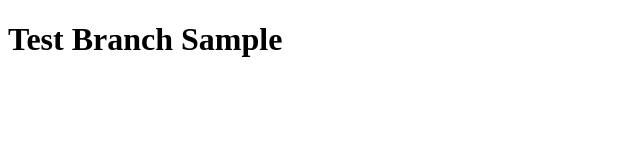
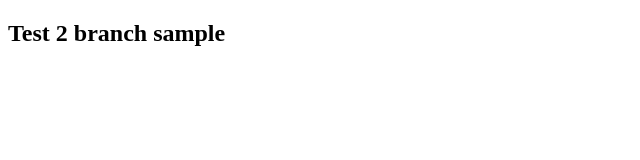
Before and after one commit to samirswidi/samirswidi, a plain HTML site: page index.html in a window 1280 px wide. Shown: the whole page, without its empty margins (0-640 px from the left). Drawn offline with Linux system fonts and the light colour scheme.

Commit message:
sample branch

```diff
--- a/index.html
+++ b/index.html
@@ -4,6 +4,9 @@
 	<title></title>
 </head>
 <body>
-<h1>Test Branch Sample</h1>
+<section>
+
+	<h1>Test 2 branch sample</h1>
+</section>
 </body>
 </html>
```
